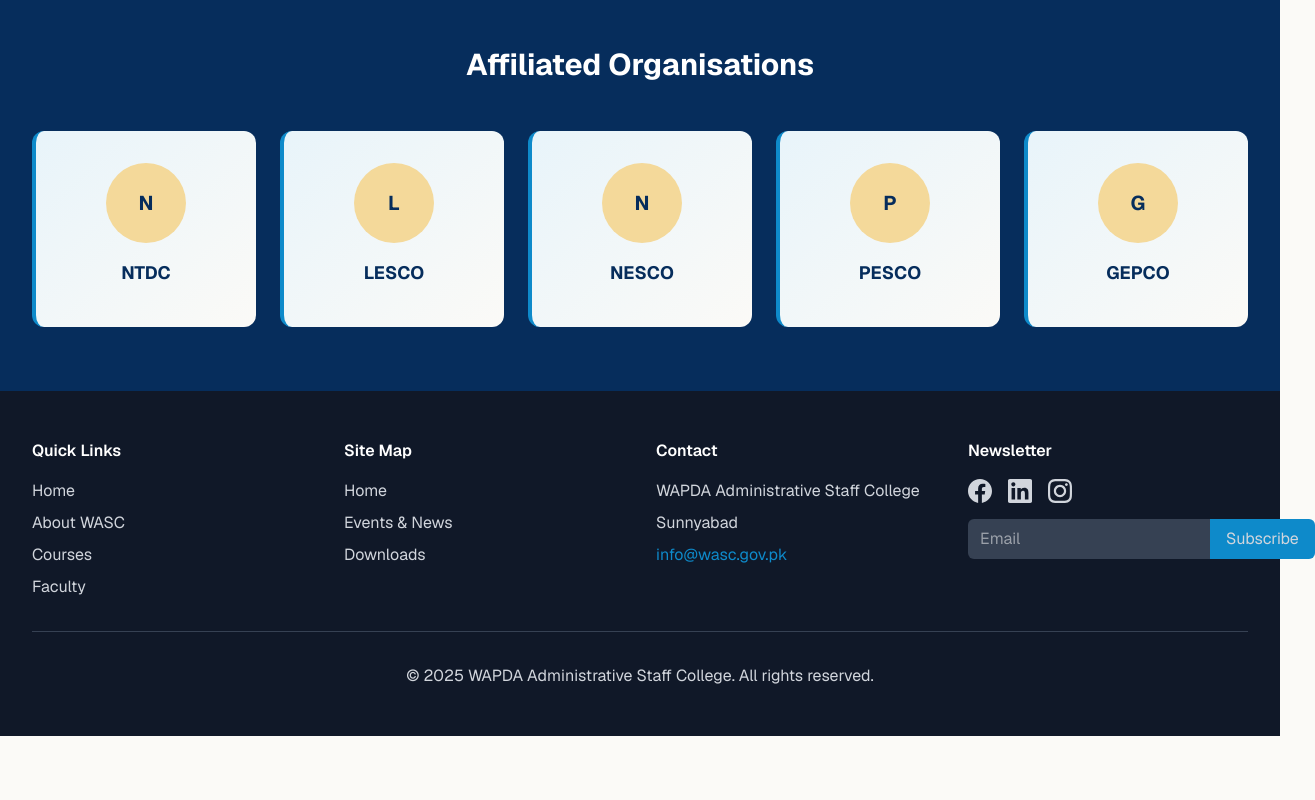
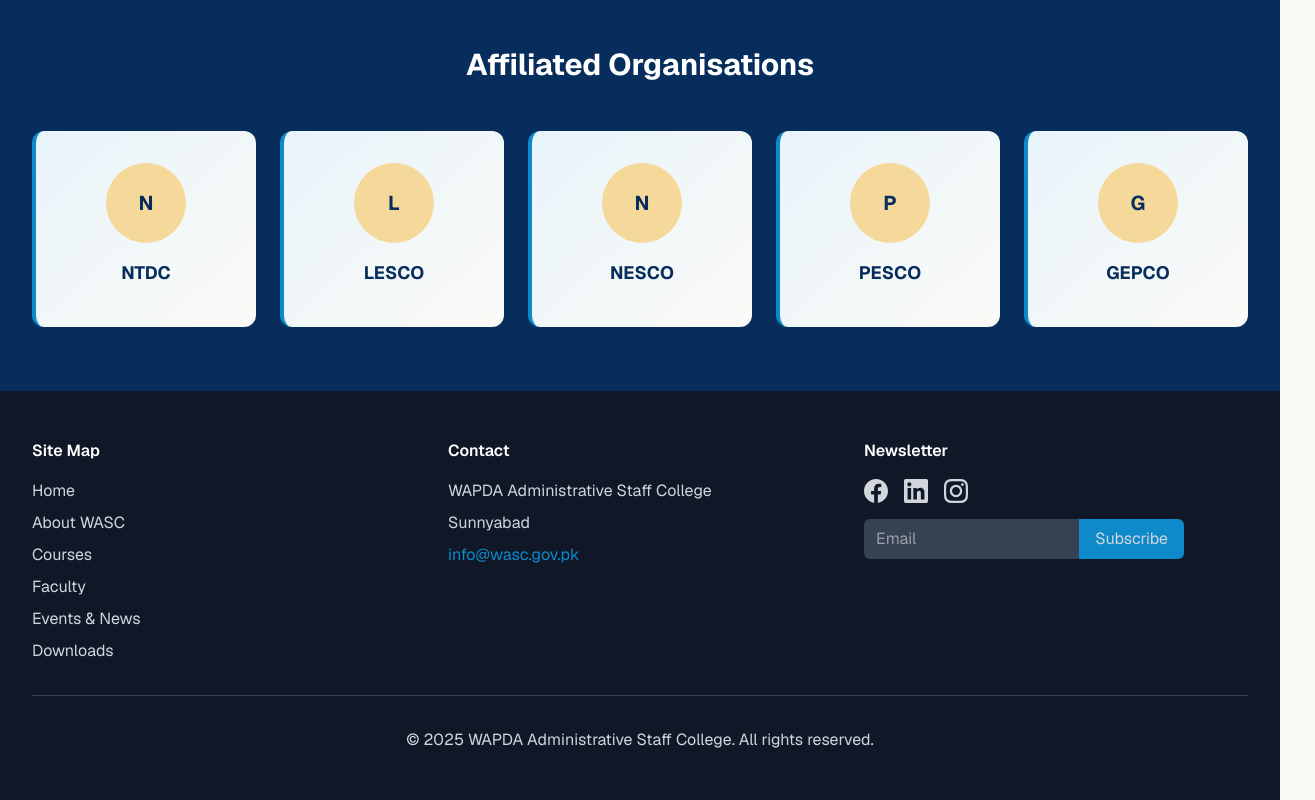
Before and after one commit to AzkaNoor48/wasc-website, a Next.js app: page / in a window 1280 px wide. Shown: the part 1723-2523 px from the top of the page, 1315 px wide, since content can reach past the window. Before the commit the page ends 2459 px from the top, so only its background shows below. Built offline with nearby package versions, Linux system fonts and the light colour scheme.

Commit message:
Fix footer layout and email input width

```diff
--- a/components/Footer.tsx
+++ b/components/Footer.tsx
@@ -2,23 +2,15 @@
   return (
     <footer className="bg-gray-900 text-gray-300">
       <div className="max-w-7xl mx-auto px-4 sm:px-6 lg:px-8 py-12">
-        <div className="grid grid-cols-1 md:grid-cols-2 lg:grid-cols-4 gap-8">
-          {/* Quick Links */}
+        <div className="grid grid-cols-1 md:grid-cols-2 lg:grid-cols-3 gap-8">
+          {/* Site Map */}
           <div>
-            <h3 className="text-white font-semibold mb-4">Quick Links</h3>
+            <h3 className="text-white font-semibold mb-4">Site Map</h3>
             <ul className="space-y-2">
               <li><a href="/" className="hover:text-[#0E8ACA] transition">Home</a></li>
               <li><a href="/about" className="hover:text-[#0E8ACA] transition">About WASC</a></li>
               <li><a href="/courses" className="hover:text-[#0E8ACA] transition">Courses</a></li>
               <li><a href="/faculty" className="hover:text-[#0E8ACA] transition">Faculty</a></li>
-            </ul>
-          </div>
-
-          {/* Site Map */}
-          <div>
-            <h3 className="text-white font-semibold mb-4">Site Map</h3>
-            <ul className="space-y-2">
-              <li><a href="/" className="hover:text-[#0E8ACA] transition">Home</a></li>
               <li><a href="/events" className="hover:text-[#0E8ACA] transition">Events & News</a></li>
               <li><a href="/downloads" className="hover:text-[#0E8ACA] transition">Downloads</a></li>
             </ul>
@@ -52,13 +44,13 @@
                 </svg>
               </a>
             </div>
-            <div className="flex">
+            <div className="flex max-w-xs">
               <input
                 type="email"
                 placeholder="Email"
-                className="flex-1 px-3 py-2 bg-gray-700 text-white rounded-l-md focus:outline-none focus:ring-2 focus:ring-[#0E8ACA]"
+                className="w-full px-3 py-2 bg-gray-700 text-white rounded-l-md focus:outline-none focus:ring-2 focus:ring-[#0E8ACA]"
               />
-              <button className="px-4 py-2 bg-[#0E8ACA] hover:bg-[#0a6fa0] rounded-r-md transition">
+              <button className="px-4 py-2 bg-[#0E8ACA] hover:bg-[#0a6fa0] rounded-r-md transition whitespace-nowrap">
                 Subscribe
               </button>
             </div>
```
